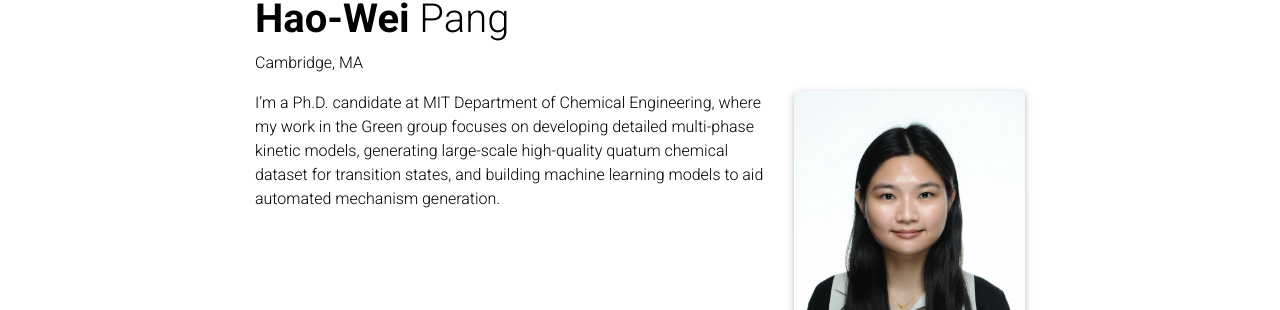
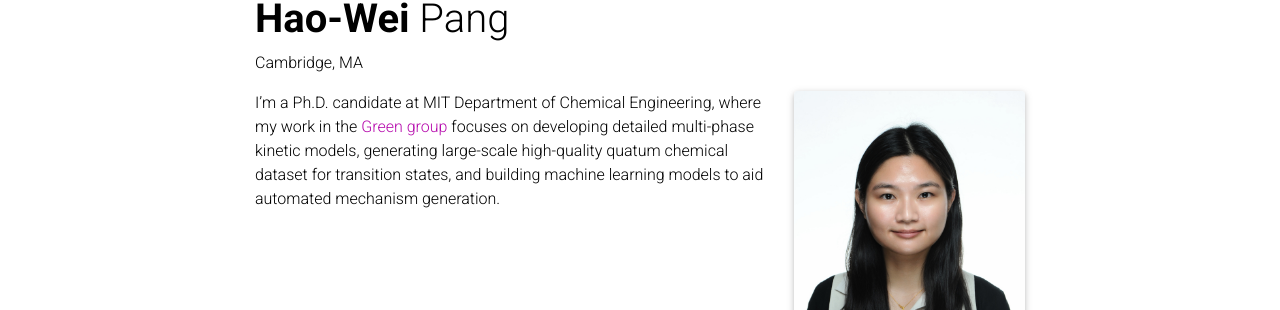
Before and after one commit to hwpang/hwpang.github.io, a Jekyll site: the page built from _pages/about.md, in a window 1280 px wide. Shown: the part 110-420 px from the top of the page. Built offline with Jekyll 4.4.1, drawn with Linux system fonts in a browser that asks for light colours; full-size pictures stand in for the smaller copies a plugin makes; comment, search, counter and statistics services are not loaded; a style sheet for code colours, icons or effects is not loaded; part of the change alters nothing that is shown.

Commit message:
add green group link

```diff
--- a/_pages/about.md
+++ b/_pages/about.md
@@ -16,4 +16,4 @@ selected_papers: false # includes a list of papers marked as "selected={true}"
 social: true  # includes social icons at the bottom of the page
 ---
 
-I'm a Ph.D. candidate at MIT Department of Chemical Engineering, where my work in the Green group focuses on developing detailed multi-phase kinetic models, generating large-scale high-quality quatum chemical dataset for transition states, and building machine learning models to aid automated mechanism generation.
+I'm a Ph.D. candidate at MIT Department of Chemical Engineering, where my work in the [Green group](https://greengroup.mit.edu/) focuses on developing detailed multi-phase kinetic models, generating large-scale high-quality quatum chemical dataset for transition states, and building machine learning models to aid automated mechanism generation.
```
